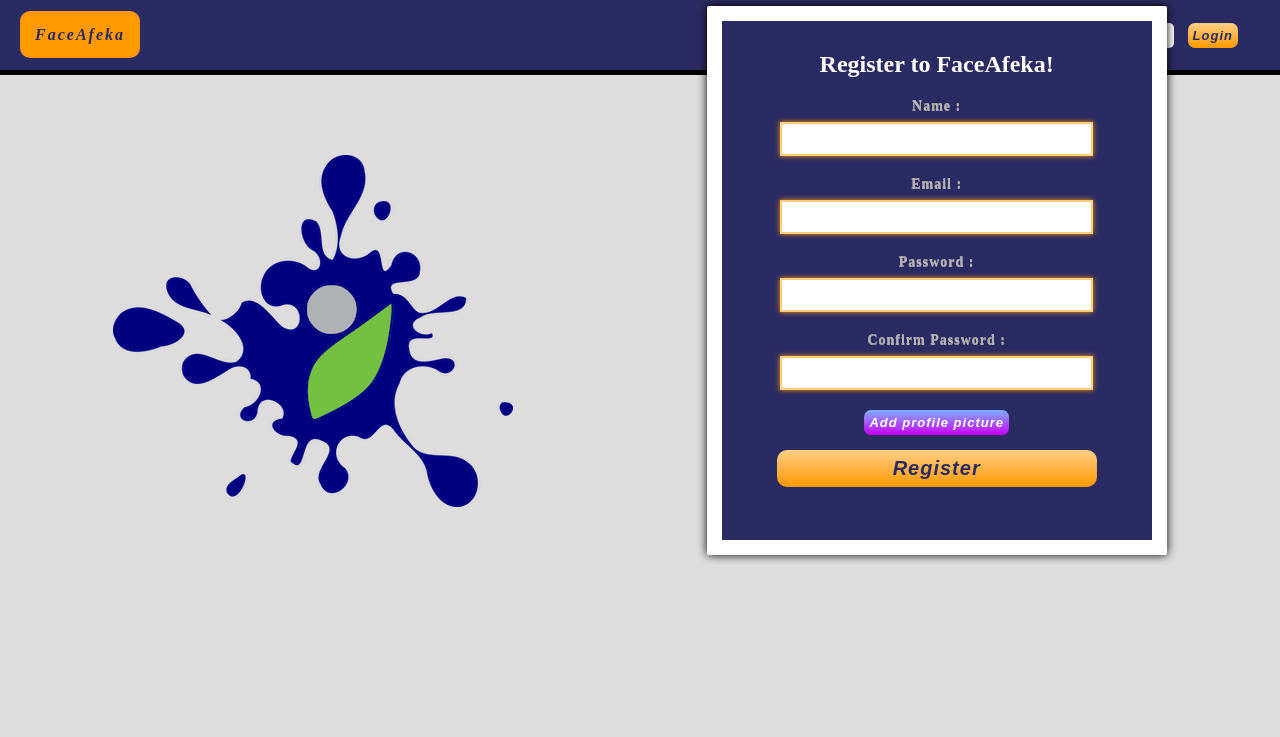
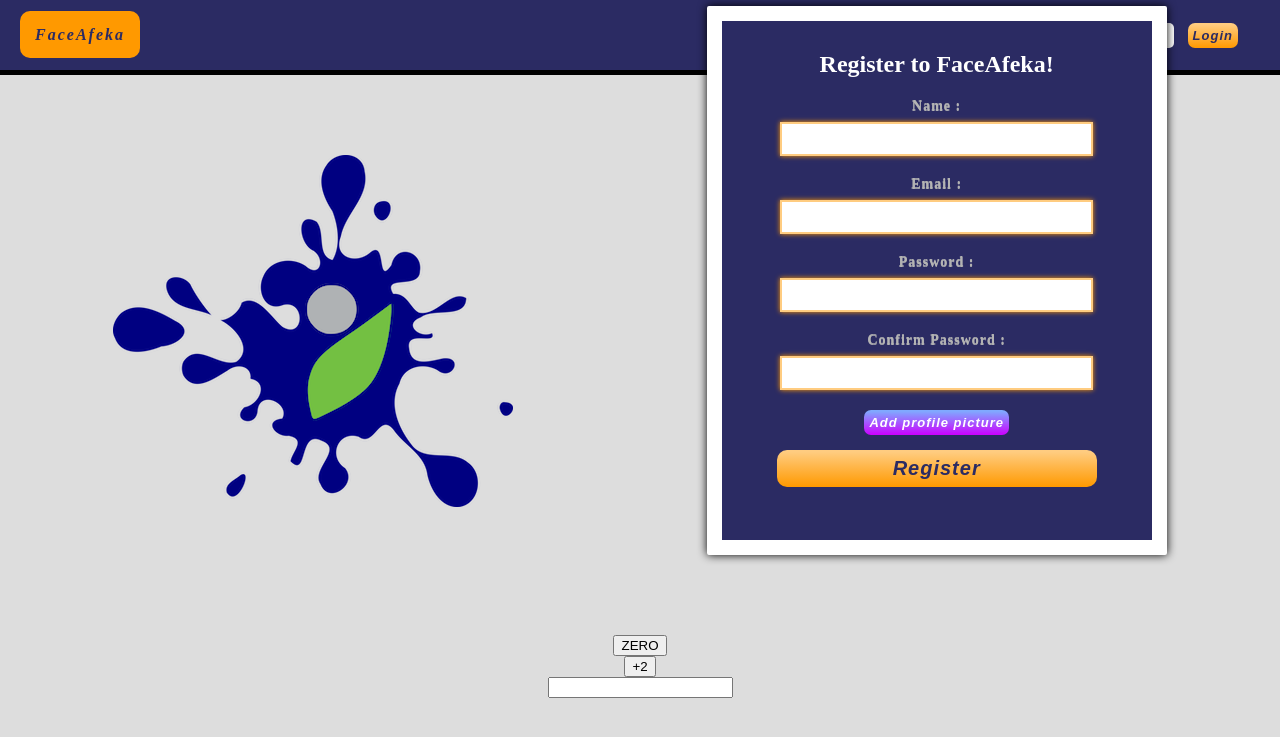
Before and after one commit to Serjiodv90/AfekaStarter, a PHP site: page / in a window 1280 px wide. Shown: the top 737 px of the page. Run offline with PHP 8.4, Linux system fonts and the light colour scheme.

Commit message:
final push

```diff
--- a/KickStarter/JS/loginScript.js
+++ b/KickStarter/JS/loginScript.js
@@ -1,6 +1,8 @@
 
 //check if the user is logged in
 $(document).ready(function () {
+
+    $("form").reset();
 
     $.get("/PHPFiles/createTable.php",
     function (data, status) {
@@ -8,10 +10,10 @@ $(document).ready(function () {
         console.log(data);
 
         if (data == "true") {
-            alert("Table create successfully");
+            console.log("Table create successfully");
         }
         else {
-            alert("Table creation failed");
+            console.log("Table creation failed");
         }
     });
 
--- a/KickStarter/JS/wallPageScript.js
+++ b/KickStarter/JS/wallPageScript.js
@@ -64,7 +64,9 @@ cleanPostArea = () => {
 
 $(document).ready(function (event) {
 
-    updateWall();
+    // updateWall();
+
+    setInterval(updateWall, 60*1000);
 
     $(".addImageFrom").on('submit', function (event) {
         event.preventDefault();
--- a/KickStarter/PHPFiles/facebookScreen.php
+++ b/KickStarter/PHPFiles/facebookScreen.php
@@ -56,7 +56,9 @@ ob_clean();
 
 	<div class="mainHeader">
 		<div class="logoName">
-			<p id="logo"> <img src="/pics/facephoto.jpg" height="30" alt="London"> FaceAfeka</p>
+			<p id="logo">
+				<img src="/pics/facephoto.jpg"  height="30" alt="FaceAfeka" onclick="updateWall();"> FaceAfeka
+			</p>
 		</div>
 
 		<div class="loginDisp">
--- a/KickStarter/StyleCss/styling.css
+++ b/KickStarter/StyleCss/styling.css
@@ -118,6 +118,10 @@ div.photobook {
     align-items: center;
     background-color: #ff9900;
     letter-spacing: 2px;
+}
+
+#logo img{
+    cursor: pointer;
 }
 
 img {
--- a/KickStarter/index.php
+++ b/KickStarter/index.php
@@ -97,12 +97,29 @@
  				<input class="button" id="register" type="submit" name="register" value="Register">
  			</form>
  		</div>
- 	</div>
+	 </div>
+
+
+	 <div class = "mainDiv">
+
+
+	<div class = "buttons">
+		<div class="zero">
+			<button id-"zeroBtn" name = "zeroBtn" value = "zero">ZERO</button>
+		</div>
+
+		<div class = "add2">
+			<button id-"add2" name = "add2Btn" value = "+2"> +2 </button>
+		</div>
+	</div>
+
+	<div class = "inputs">
+		<input type="text" id="value">
+	</div>
+
+</div>
+
 
  </body>
 
  </html>
- <?php
-	// }
-	//
-	?>
```
Also changed, not shown: KickStarter/.htaccess (added).
